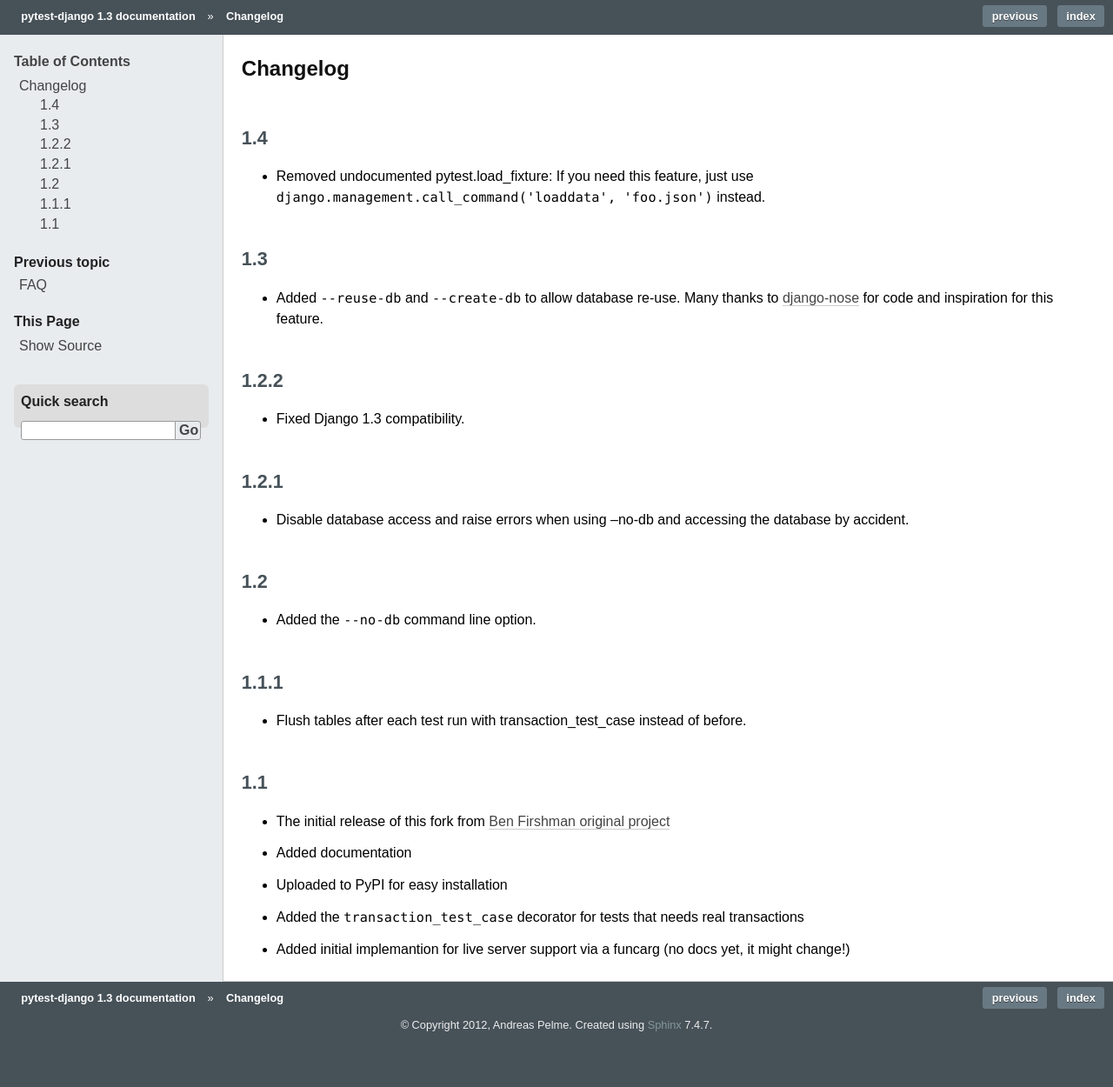
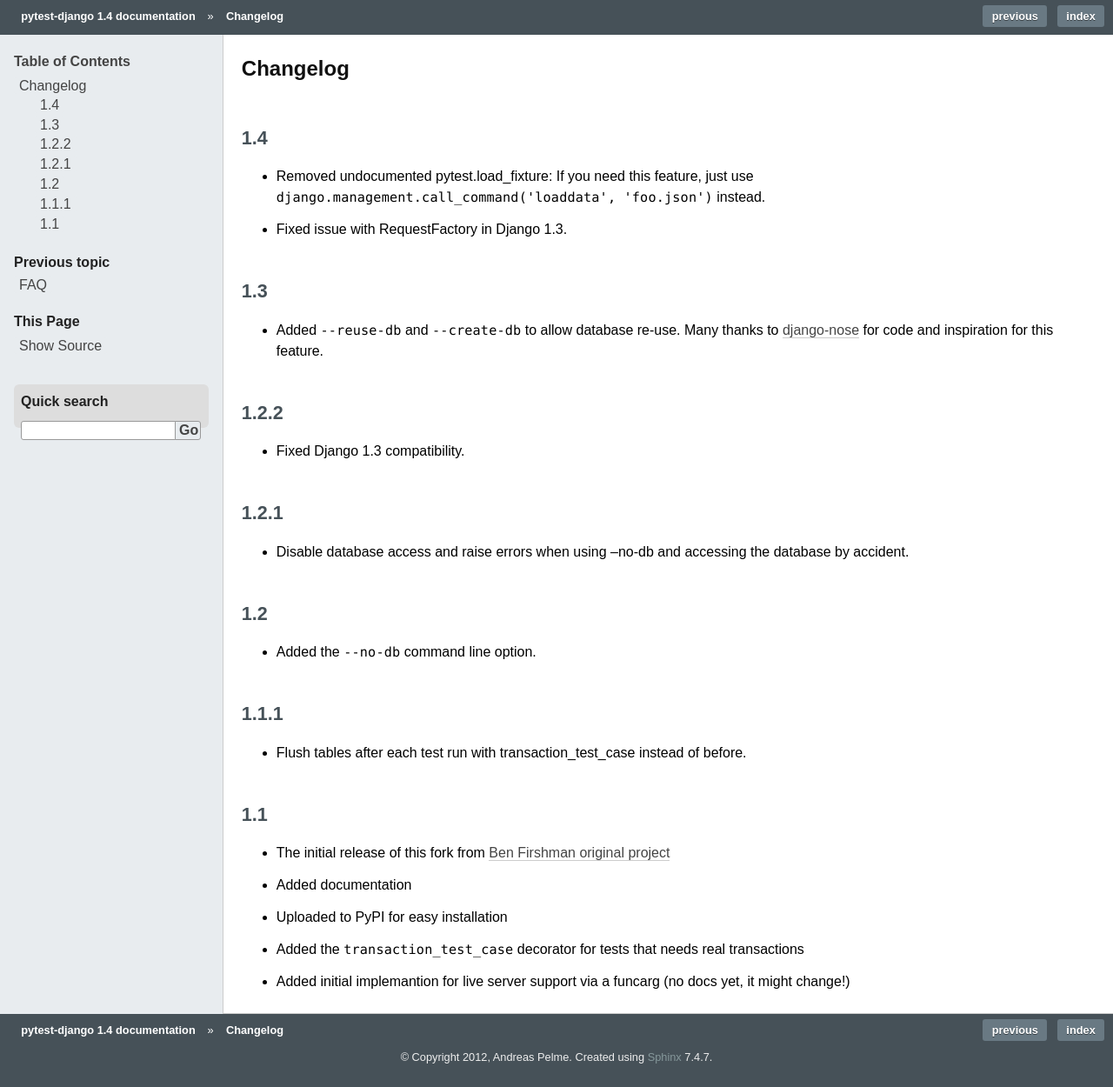
Before and after one commit to pytest-dev/pytest-django, a Sphinx documentation site: the page built from docs/changelog.rst, in a window 1280 px wide. Shown: the whole page at 87% size. Built offline with Sphinx 7.4.7, drawn with Linux system fonts in a browser that asks for light colours; before the commit the page ends 1214 px from its top, so only the background shows below that.

Commit message:
Version bump+changelog for last change

```diff
--- a/docs/changelog.rst
+++ b/docs/changelog.rst
@@ -4,6 +4,7 @@
 ---
 * Removed undocumented pytest.load_fixture: If you need this feature, just use
   ``django.management.call_command('loaddata', 'foo.json')`` instead.
+* Fixed issue with RequestFactory in Django 1.3.
 
 1.3
 ---
--- a/docs/conf.py
+++ b/docs/conf.py
@@ -48,9 +48,9 @@
 # built documents.
 #
 # The short X.Y version.
-version = '1.3'
+version = '1.4'
 # The full version, including alpha/beta/rc tags.
-release = '1.3'
+release = '1.4'
 
 # The language for content autogenerated by Sphinx. Refer to documentation
 # for a list of supported languages.
--- a/setup.py
+++ b/setup.py
@@ -14,7 +14,7 @@
 
 setup(
     name='pytest-django',
-    version='1.3.2',
+    version='1.4',
     description='A Django plugin for py.test.',
     author='Andreas Pelme',
     author_email='andreas@pelme.se',
```
